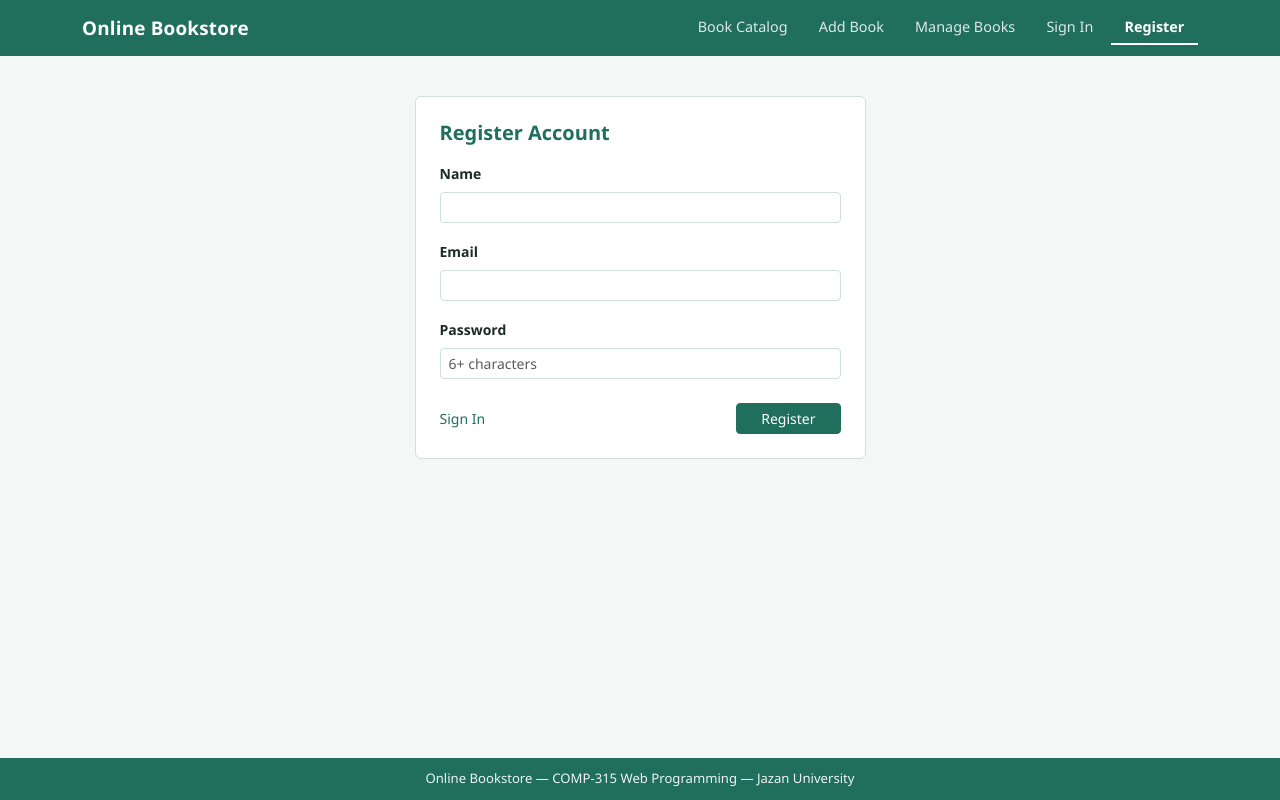
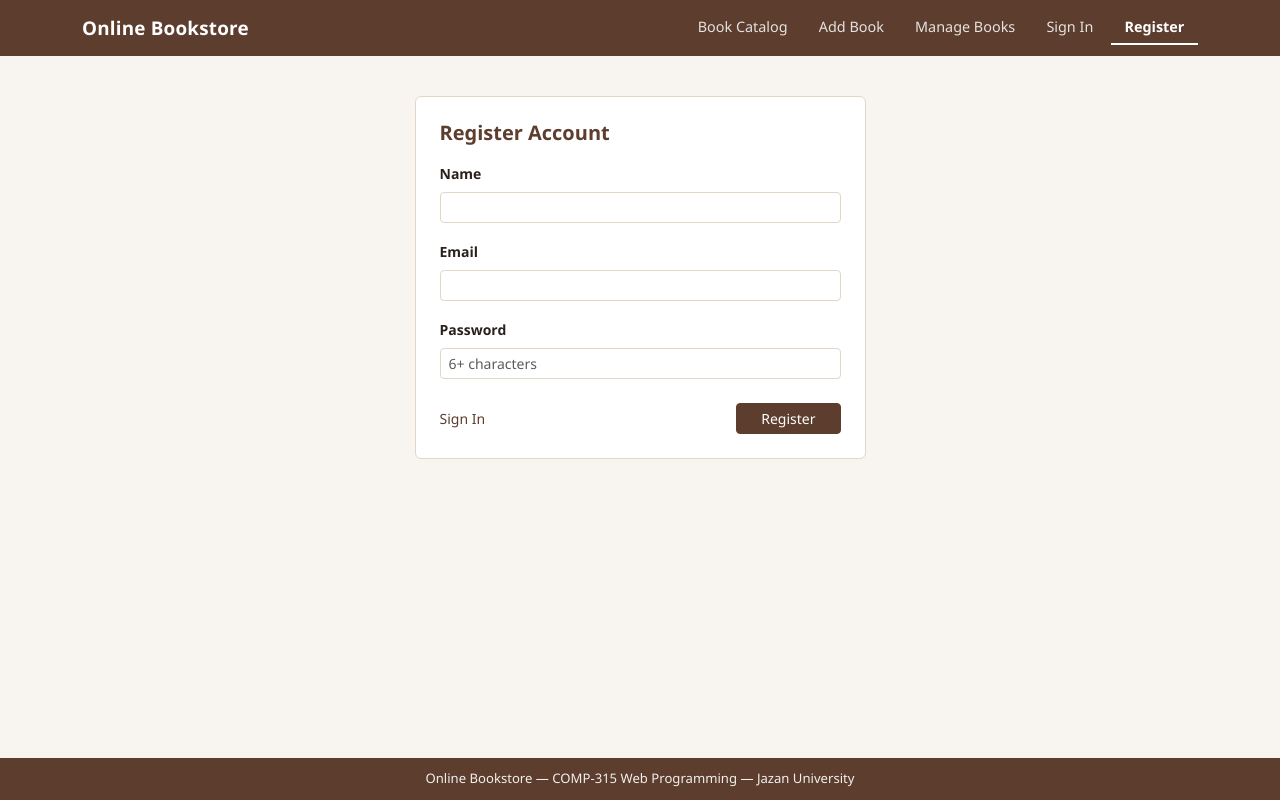
Before and after one commit to Ahmed7705/student-feedback, a Laravel app: page /register in a window 1280 px wide. Run offline with Laravel 12, Linux system fonts and the light colour scheme.

Commit message:
Switch Online Bookstore to warm mocha-brown theme with centered notifications and 11/11 screen parity

```diff
--- a/New folder/online-bookstore/online-bookstore-laravel/resources/views/auth/login.blade.php
+++ b/New folder/online-bookstore/online-bookstore-laravel/resources/views/auth/login.blade.php
@@ -6,10 +6,10 @@
 <div class="row justify-content-center mt-3">
     <div class="col-md-5">
         <div class="panel-box p-4">
-            <h5 class="fw-bold mb-3" style="color: var(--theme-teal);">Sign In</h5>
+            <h5 class="fw-bold mb-3" style="color: var(--theme-main);">Sign In</h5>
 
             @if ($errors->any())
-                <div class="alert alert-danger py-2 small">{{ $errors->first() }}</div>
+                <div class="alert alert-danger py-2 small text-center">{{ $errors->first() }}</div>
             @endif
 
             <form action="{{ route('login.post') }}" method="POST">
@@ -25,7 +25,7 @@
                 </div>
 
                 <div class="d-flex justify-content-between align-items-center pt-2">
-                    <a href="{{ route('register') }}" class="small text-decoration-none" style="color: var(--theme-teal);">New account</a>
+                    <a href="{{ route('register') }}" class="small text-decoration-none" style="color: var(--theme-main);">New account</a>
                     <button type="submit" class="btn btn-store btn-sm px-4">Sign In</button>
                 </div>
             </form>
--- a/New folder/online-bookstore/online-bookstore-laravel/resources/views/auth/register.blade.php
+++ b/New folder/online-bookstore/online-bookstore-laravel/resources/views/auth/register.blade.php
@@ -6,10 +6,10 @@
 <div class="row justify-content-center mt-3">
     <div class="col-md-5">
         <div class="panel-box p-4">
-            <h5 class="fw-bold mb-3" style="color: var(--theme-teal);">Register Account</h5>
+            <h5 class="fw-bold mb-3" style="color: var(--theme-main);">Register Account</h5>
 
             @if ($errors->any())
-                <div class="alert alert-danger py-2 small">
+                <div class="alert alert-danger py-2 small text-center">
                     <ul class="mb-0 ps-3">
                         @foreach ($errors->all() as $msg)
                             <li>{{ $msg }}</li>
@@ -36,7 +36,7 @@
                 </div>
 
                 <div class="d-flex justify-content-between align-items-center pt-2">
-                    <a href="{{ route('login') }}" class="small text-decoration-none" style="color: var(--theme-teal);">Sign In</a>
+                    <a href="{{ route('login') }}" class="small text-decoration-none" style="color: var(--theme-main);">Sign In</a>
                     <button type="submit" class="btn btn-store btn-sm px-4">Register</button>
                 </div>
             </form>
--- a/New folder/online-bookstore/online-bookstore-laravel/resources/views/books/create.blade.php
+++ b/New folder/online-bookstore/online-bookstore-laravel/resources/views/books/create.blade.php
@@ -6,10 +6,10 @@
 <div class="row justify-content-center">
     <div class="col-md-7">
         <div class="panel-box p-4">
-            <h5 class="fw-bold mb-3" style="color: var(--theme-teal);">Add Book to Catalog</h5>
+            <h5 class="fw-bold mb-3" style="color: var(--theme-main);">Add Book to Catalog</h5>
 
             @if ($errors->any())
-                <div class="alert alert-danger py-2 small">
+                <div class="alert alert-danger py-2 small text-center">
                     <ul class="mb-0 ps-3">
                         @foreach ($errors->all() as $msg)
                             <li>{{ $msg }}</li>
--- a/New folder/online-bookstore/online-bookstore-laravel/resources/views/books/edit.blade.php
+++ b/New folder/online-bookstore/online-bookstore-laravel/resources/views/books/edit.blade.php
@@ -6,10 +6,10 @@
 <div class="row justify-content-center">
     <div class="col-md-7">
         <div class="panel-box p-4">
-            <h5 class="fw-bold mb-3" style="color: var(--theme-teal);">Update Book</h5>
+            <h5 class="fw-bold mb-3" style="color: var(--theme-main);">Update Book</h5>
 
             @if ($errors->any())
-                <div class="alert alert-danger py-2 small">
+                <div class="alert alert-danger py-2 small text-center">
                     <ul class="mb-0 ps-3">
                         @foreach ($errors->all() as $msg)
                             <li>{{ $msg }}</li>
--- a/New folder/online-bookstore/online-bookstore-laravel/resources/views/books/index.blade.php
+++ b/New folder/online-bookstore/online-bookstore-laravel/resources/views/books/index.blade.php
@@ -6,7 +6,7 @@
 <div class="panel-box p-3 mb-4">
     <div class="d-flex flex-column flex-md-row justify-content-between align-items-md-center pb-2 mb-3 border-bottom gap-2">
         <div>
-            <h5 class="fw-bold mb-0" style="color: var(--theme-teal);">Available Books</h5>
+            <h5 class="fw-bold mb-0" style="color: var(--theme-main);">Available Books</h5>
             <span class="text-muted small">Check books below to compute the total cost.</span>
         </div>
         <div class="small fw-bold">
--- a/New folder/online-bookstore/online-bookstore-laravel/resources/views/books/manage.blade.php
+++ b/New folder/online-bookstore/online-bookstore-laravel/resources/views/books/manage.blade.php
@@ -5,7 +5,7 @@
 @section('content')
 <div class="panel-box p-4">
     <div class="d-flex justify-content-between align-items-center mb-3">
-        <h5 class="fw-bold mb-0" style="color: var(--theme-teal);">Book Inventory</h5>
+        <h5 class="fw-bold mb-0" style="color: var(--theme-main);">Book Inventory</h5>
         <a href="{{ route('books.create') }}" class="btn btn-store btn-sm px-3">+ New Book</a>
     </div>
 
@@ -38,7 +38,7 @@
                                     <button type="submit" class="btn btn-sm btn-outline-danger py-0 px-2">Delete</button>
                                 </form>
                             @else
-                                <a href="{{ route('login') }}" class="small text-decoration-none" style="color: var(--theme-teal);">Sign in to edit</a>
+                                <a href="{{ route('login') }}" class="small text-decoration-none" style="color: var(--theme-main);">Sign in to edit</a>
                             @endauth
                         </td>
                     </tr>
--- a/New folder/online-bookstore/online-bookstore-laravel/resources/views/layouts/app.blade.php
+++ b/New folder/online-bookstore/online-bookstore-laravel/resources/views/layouts/app.blade.php
@@ -7,11 +7,11 @@
     <link href="https://cdn.jsdelivr.net/npm/bootstrap@5.3.2/dist/css/bootstrap.min.css" rel="stylesheet">
     <style>
         :root {
-            --theme-teal: #1f6f5c;
-            --theme-dark: #165244;
-            --theme-bg: #f3f7f5;
-            --theme-ink: #1c2b27;
-            --theme-line: #cfe0da;
+            --theme-main: #5c3d2e;
+            --theme-dark: #432b20;
+            --theme-bg: #f8f5f1;
+            --theme-ink: #2b211c;
+            --theme-line: #e2d6c8;
         }
         body {
             background-color: var(--theme-bg);
@@ -19,7 +19,7 @@
             color: var(--theme-ink);
         }
         .top-bar {
-            background-color: var(--theme-teal);
+            background-color: var(--theme-main);
             padding: 0.65rem 0;
         }
         .store-brand {
@@ -30,7 +30,7 @@
             letter-spacing: 0.2px;
         }
         .store-brand:hover {
-            color: #dff2ec;
+            color: #f3e9df;
         }
         .top-bar .nav-link {
             color: rgba(255, 255, 255, 0.85) !important;
@@ -48,9 +48,9 @@
             font-weight: 600;
         }
         .btn-store {
-            background-color: var(--theme-teal);
+            background-color: var(--theme-main);
             color: #ffffff;
-            border: 1px solid var(--theme-teal);
+            border: 1px solid var(--theme-main);
             font-weight: 500;
             border-radius: 4px;
         }
@@ -69,7 +69,7 @@
             border: 1px solid var(--theme-line);
             border-radius: 6px;
             background-color: #ffffff;
-            border-top: 3px solid var(--theme-teal);
+            border-top: 3px solid var(--theme-main);
         }
         .form-control,
         .form-select {
@@ -83,24 +83,29 @@
         .btn:active {
             box-shadow: none !important;
             outline: none !important;
-            border-color: var(--theme-teal) !important;
+            border-color: var(--theme-main) !important;
         }
         .form-check-input:checked {
-            background-color: var(--theme-teal);
-            border-color: var(--theme-teal);
+            background-color: var(--theme-main);
+            border-color: var(--theme-main);
         }
         .cost-label {
-            color: var(--theme-teal);
+            color: var(--theme-main);
             font-weight: 700;
             font-size: 0.96rem;
         }
         .table th {
-            color: var(--theme-teal);
+            color: var(--theme-main);
             font-weight: 600;
             border-bottom-width: 1px;
         }
+        .notice-center {
+            max-width: 520px;
+            margin: 0 auto 1rem auto;
+            text-align: center;
+        }
         .bottom-footer {
-            background-color: var(--theme-teal);
+            background-color: var(--theme-main);
             color: rgba(255, 255, 255, 0.92);
             padding: 0.7rem 0;
             font-size: 0.82rem;
@@ -145,7 +150,7 @@
 
     <main class="container py-4 flex-grow-1">
         @if(session('success'))
-            <div class="alert alert-success alert-dismissible fade show py-2 small" role="alert">
+            <div class="alert alert-success alert-dismissible fade show py-2 small notice-center" role="alert">
                 {{ session('success') }}
                 <button type="button" class="btn-close" data-bs-dismiss="alert"></button>
             </div>
--- a/New folder/online-bookstore/online-bookstore-php/create.php
+++ b/New folder/online-bookstore/online-bookstore-php/create.php
@@ -50,10 +50,10 @@ require_once __DIR__ . '/header.php';
 <div class="row justify-content-center">
     <div class="col-md-7">
         <div class="panel-box p-4">
-            <h5 class="fw-bold mb-3" style="color: var(--theme-teal);">Add Book to Catalog</h5>
+            <h5 class="fw-bold mb-3" style="color: var(--theme-main);">Add Book to Catalog</h5>
 
             <?php if (!empty($err_list)): ?>
-                <div class="alert alert-danger py-2 small">
+                <div class="alert alert-danger py-2 small text-center">
                     <ul class="mb-0 ps-3">
                         <?php foreach ($err_list as $msg): ?>
                             <li><?= clean($msg) ?></li>
--- a/New folder/online-bookstore/online-bookstore-php/edit.php
+++ b/New folder/online-bookstore/online-bookstore-php/edit.php
@@ -60,10 +60,10 @@ require_once __DIR__ . '/header.php';
 <div class="row justify-content-center">
     <div class="col-md-7">
         <div class="panel-box p-4">
-            <h5 class="fw-bold mb-3" style="color: var(--theme-teal);">Update Book</h5>
+            <h5 class="fw-bold mb-3" style="color: var(--theme-main);">Update Book</h5>
 
             <?php if (!empty($err_list)): ?>
-                <div class="alert alert-danger py-2 small">
+                <div class="alert alert-danger py-2 small text-center">
                     <ul class="mb-0 ps-3">
                         <?php foreach ($err_list as $msg): ?>
                             <li><?= clean($msg) ?></li>
--- a/New folder/online-bookstore/online-bookstore-php/index.php
+++ b/New folder/online-bookstore/online-bookstore-php/index.php
@@ -29,7 +29,7 @@ $cat_list = ['Programming', 'Database', 'Software Engineering', 'Networks'];
 <div class="panel-box p-3 mb-4">
     <div class="d-flex flex-column flex-md-row justify-content-between align-items-md-center pb-2 mb-3 border-bottom gap-2">
         <div>
-            <h5 class="fw-bold mb-0" style="color: var(--theme-teal);">Available Books</h5>
+            <h5 class="fw-bold mb-0" style="color: var(--theme-main);">Available Books</h5>
             <span class="text-muted small">Check books below to compute the total cost.</span>
         </div>
         <div class="small fw-bold">
--- a/New folder/online-bookstore/online-bookstore-php/login.php
+++ b/New folder/online-bookstore/online-bookstore-php/login.php
@@ -36,10 +36,10 @@ require_once __DIR__ . '/header.php';
 <div class="row justify-content-center mt-3">
     <div class="col-md-5">
         <div class="panel-box p-4">
-            <h5 class="fw-bold mb-3" style="color: var(--theme-teal);">Sign In</h5>
+            <h5 class="fw-bold mb-3" style="color: var(--theme-main);">Sign In</h5>
 
             <?php if ($err_msg): ?>
-                <div class="alert alert-danger py-2 small"><?= clean($err_msg) ?></div>
+                <div class="alert alert-danger py-2 small text-center"><?= clean($err_msg) ?></div>
             <?php endif; ?>
 
             <form action="login.php" method="POST">
@@ -56,7 +56,7 @@ require_once __DIR__ . '/header.php';
                 </div>
 
                 <div class="d-flex justify-content-between align-items-center pt-2">
-                    <a href="register.php" class="small text-decoration-none" style="color: var(--theme-teal);">New account</a>
+                    <a href="register.php" class="small text-decoration-none" style="color: var(--theme-main);">New account</a>
                     <button type="submit" class="btn btn-store btn-sm px-4">Sign In</button>
                 </div>
             </form>
--- a/New folder/online-bookstore/online-bookstore-php/manage.php
+++ b/New folder/online-bookstore/online-bookstore-php/manage.php
@@ -7,7 +7,7 @@ $list = $db->query("SELECT * FROM books ORDER BY id DESC")->fetchAll();
 
 <div class="panel-box p-4">
     <div class="d-flex justify-content-between align-items-center mb-3">
-        <h5 class="fw-bold mb-0" style="color: var(--theme-teal);">Book Inventory</h5>
+        <h5 class="fw-bold mb-0" style="color: var(--theme-main);">Book Inventory</h5>
         <a href="create.php" class="btn btn-store btn-sm px-3">+ New Book</a>
     </div>
 
@@ -41,7 +41,7 @@ $list = $db->query("SELECT * FROM books ORDER BY id DESC")->fetchAll();
                                         <button type="submit" class="btn btn-sm btn-outline-danger py-0 px-2">Delete</button>
                                     </form>
                                 <?php else: ?>
-                                    <a href="login.php" class="small text-decoration-none" style="color: var(--theme-teal);">Sign in to edit</a>
+                                    <a href="login.php" class="small text-decoration-none" style="color: var(--theme-main);">Sign in to edit</a>
                                 <?php endif; ?>
                             </td>
                         </tr>
--- a/New folder/online-bookstore/online-bookstore-php/register.php
+++ b/New folder/online-bookstore/online-bookstore-php/register.php
@@ -42,10 +42,10 @@ require_once __DIR__ . '/header.php';
 <div class="row justify-content-center mt-3">
     <div class="col-md-5">
         <div class="panel-box p-4">
-            <h5 class="fw-bold mb-3" style="color: var(--theme-teal);">Register Account</h5>
+            <h5 class="fw-bold mb-3" style="color: var(--theme-main);">Register Account</h5>
 
             <?php if (!empty($err_list)): ?>
-                <div class="alert alert-danger py-2 small">
+                <div class="alert alert-danger py-2 small text-center">
                     <ul class="mb-0 ps-3">
                         <?php foreach ($err_list as $msg): ?>
                             <li><?= clean($msg) ?></li>
@@ -73,7 +73,7 @@ require_once __DIR__ . '/header.php';
                 </div>
 
                 <div class="d-flex justify-content-between align-items-center pt-2">
-                    <a href="login.php" class="small text-decoration-none" style="color: var(--theme-teal);">Sign In</a>
+                    <a href="login.php" class="small text-decoration-none" style="color: var(--theme-main);">Sign In</a>
                     <button type="submit" class="btn btn-store btn-sm px-4">Register</button>
                 </div>
             </form>
```
Also changed, not shown: New folder/online-bookstore/online-bookstore-php/header.php (+22 -17 lines), 2 other files.
